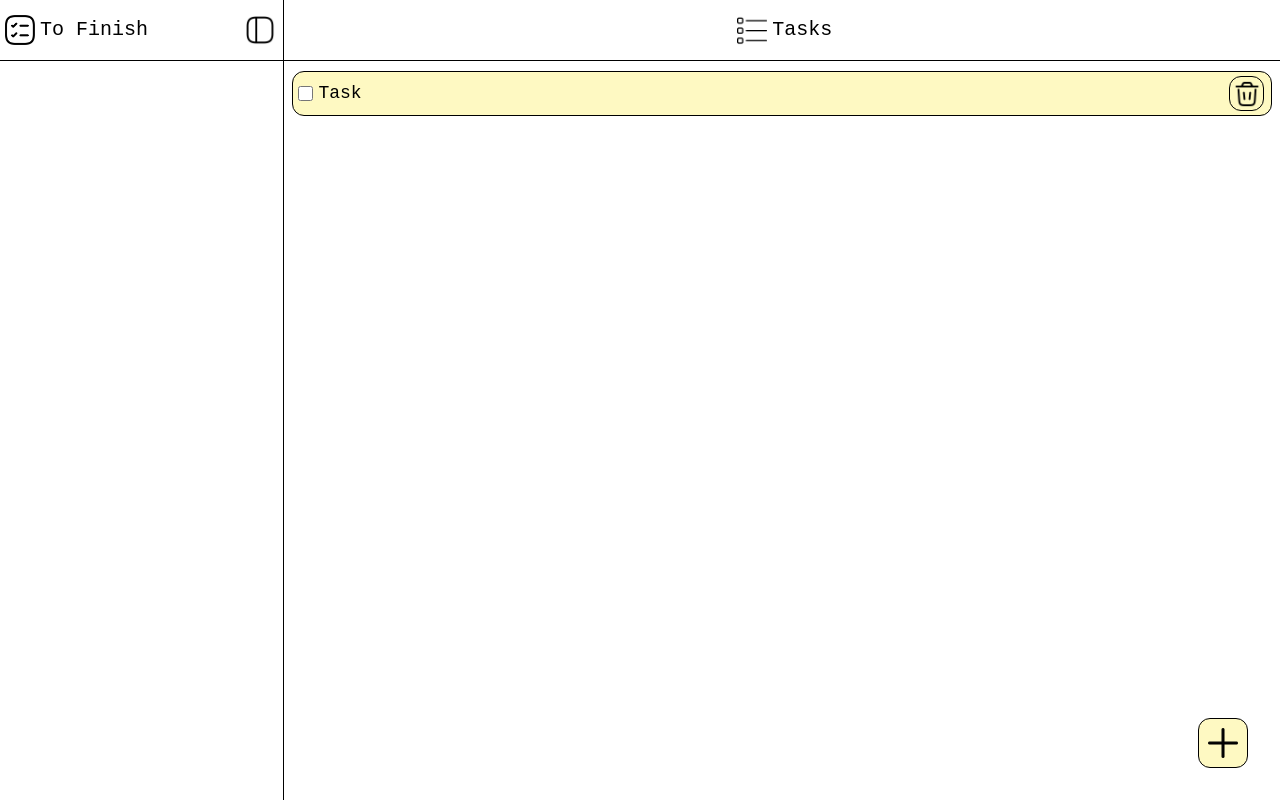
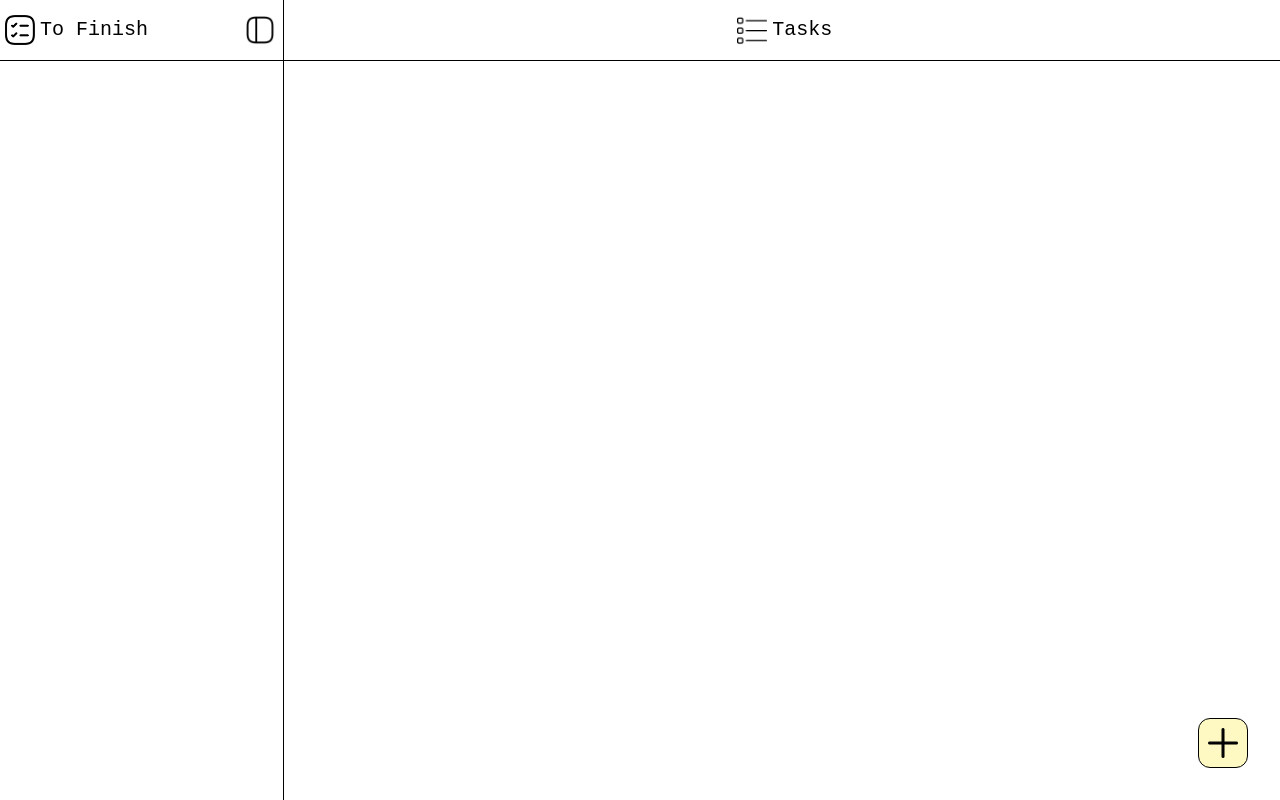
Before and after one commit to mohamedBkeirat/To-Finish, a React (Vite) app: page / in a window 1280 px wide. Built offline with nearby package versions, Linux system fonts and the light colour scheme.

Commit message:
feat: reander tasks and make delete task button iteractive

```diff
--- a/src/App.tsx
+++ b/src/App.tsx
@@ -4,14 +4,18 @@ import Main from './components/Main';
 import Sidebar from './components/Sidebar';
 import MainHeader from './components/header/MainHeader';
 import AddMode from './components/AddMode';
+import React from 'react';
+
 export default function App(){
+
+	const [tasks,setTasks]= React.useState(JSON.parse(localStorage.getItem('tasks') || '[]'))
 return (
 		<div className='app-layout'>
 			<SidebarHeader />
 			<MainHeader />
 			<Sidebar />
-			<Main />
-			<AddMode />
+			<Main tasks={tasks} setTasks={setTasks} />
+			<AddMode tasks={tasks} setTasks={setTasks} />
 		</div>
 )
 
--- a/src/components/AddMode.tsx
+++ b/src/components/AddMode.tsx
@@ -3,10 +3,13 @@ import dayjs from 'dayjs';
 import React from 'react';
 import Button from './Button';
 
-export default function AddMode(){
+type addModeProps ={
+  tasks: string
+  setTasks : React.Dispatch<any>
+}
+export default function AddMode({tasks,setTasks}:addModeProps){
 
   const [isClicked , setIsClick] = React.useState(false)
-  const [task,setTask]= React.useState(JSON.parse(localStorage.getItem('task') || '[]'))
   const [taskValue,setTaskValue] = React.useState('')
   const [taskDescriptionValue,settaskDescriptionValue] = React.useState('')
 
@@ -21,14 +24,14 @@ function isValue() {
     if(!isValue()){
       return
   }
-    const newTask = [...task, {
+    const newTasks = [...tasks, {
       task:taskValue,
       descrption : taskDescriptionValue,
       id : crypto.randomUUID(),
       date: dayjs(),
     }]
-    setTask(newTask)
-    saveToStorage('task',newTask)
+    setTasks(newTasks)
+    saveToStorage('tasks',newTasks)
     handleToggle()
     setTaskValue('')
     settaskDescriptionValue('')
--- a/src/components/Main.tsx
+++ b/src/components/Main.tsx
@@ -1,10 +1,29 @@
-import Task from './Task';
+import TaskContainer from './TaskContainer';
+import type { Task } from "../types/task";
+import React from 'react';
 
-export default function Main(){
+type MainProps = {
+  tasks: Task[];
+	setTasks: React.Dispatch<any>
+};
+
+export default function Main({tasks,setTasks}:MainProps){
+
+	function onDelete(taskId:string){
+
+		const newTasks = tasks.filter(task=>task.id !== taskId)
+
+		setTasks(newTasks)
+	}
 
 		return(
-		<div className='main-container'>
-			<Task />
+			<div className='main-container'>
+
+				{tasks.map(task=>(
+					<TaskContainer onDelete={() => onDelete(task.id)} key={task.id}>
+						{task.task}
+					</TaskContainer>
+				))}
 		</div>
 		)
 	}
--- a/src/components/Task.tsx
+++ /dev/null
@@ -1,12 +0,0 @@
-import Button from "./Button"
-export default function Task(){
-  return(
-    <div className='task-container active-mode'>
-      <input type='checkbox' className='w-[15px] h-[15px]' />
-      <p className='ml-[5px] text-[18px] '>Task</p>
-      <Button
-      imgSrc={"/images/icons/trash.png"}
-      className='!h-[35px] !w-[35px] m-[2px] ml-auto hover-mode active-mode' />
-    </div>
-  )
-}
--- /dev/null
+++ b/src/components/TaskContainer.tsx
@@ -0,0 +1,28 @@
+import Button from "./Button";
+
+import type { ReactNode } from "react";
+
+type TaskContainerProps = {
+  children?: ReactNode;
+  onDelete: () => void;
+};
+
+export default function TaskContainer({
+  children,onDelete
+}: TaskContainerProps) {
+  return (
+    <div className="task-container hover-mode">
+      <input type="checkbox" className="h-[15px] w-[15px]" />
+
+      <p className="ml-[5px] text-[18px]">
+        {children}
+      </p>
+
+      <Button
+        onClick={onDelete}
+        imgSrc="/images/icons/trash.png"
+        className="!m-[2px] !ml-auto !h-[35px] !w-[35px] hover-mode active-mode"
+      />
+    </div>
+  );
+}
--- /dev/null
+++ b/src/types/task.ts
@@ -0,0 +1,8 @@
+import type { Dayjs } from "dayjs";
+
+export type Task = {
+  task: string;
+  description: string;
+  id: string;
+  date: Dayjs;
+};
```
Also changed, not shown: 2 other files (tests, documents, lock files or other folders).
